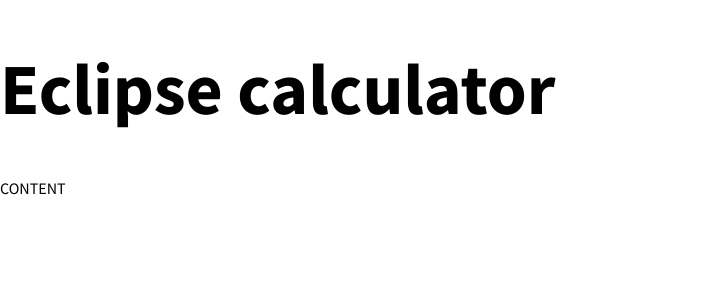
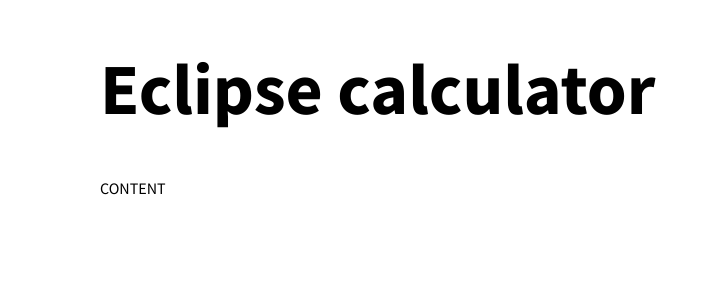
Before and after one commit to Kamil-Budzik/Eclipse-calc, a React (Create React App) app: page / in a window 1280 px wide. Shown: the top 300 px of the page, without its empty margins (0-719 px from the left). Built offline with nearby package versions, Linux system fonts and the light colour scheme.

Commit message:
Setup MainPage

```diff
--- a/src/App.tsx
+++ b/src/App.tsx
@@ -1,16 +1,15 @@
-import Title from 'components/shared/Title/Title';
+import { ThemeProvider } from 'styled-components';
+
+import MainPage from 'pages/index';
+
 import GlobalStyle from 'styles/globalStyle';
 import theme from 'styles/theme';
-import { ThemeProvider } from 'styled-components';
 
 function App() {
   return (
     <ThemeProvider theme={theme}>
       <GlobalStyle />
-      <div className="App">
-        <Title title="Eclipse calculator" />
-        <section>CONTENT</section>
-      </div>
+      <MainPage />
     </ThemeProvider>
   );
 }
--- /dev/null
+++ b/src/pages/index.styles.ts
@@ -0,0 +1,6 @@
+import styled from 'styled-components';
+
+export const Wrapper = styled.div`
+  max-width: 1080px;
+  margin: 0 auto;
+`;
--- /dev/null
+++ b/src/pages/index.tsx
@@ -0,0 +1,13 @@
+import Title from 'components/shared/Title/Title';
+import { Wrapper } from './index.styles';
+
+function MainPage() {
+  return (
+    <Wrapper>
+      <Title title="Eclipse calculator" />
+      <section>CONTENT</section>
+    </Wrapper>
+  );
+}
+
+export default MainPage;
```
Also changed, not shown: 1 other file (tests, documents, lock files or other folders).
